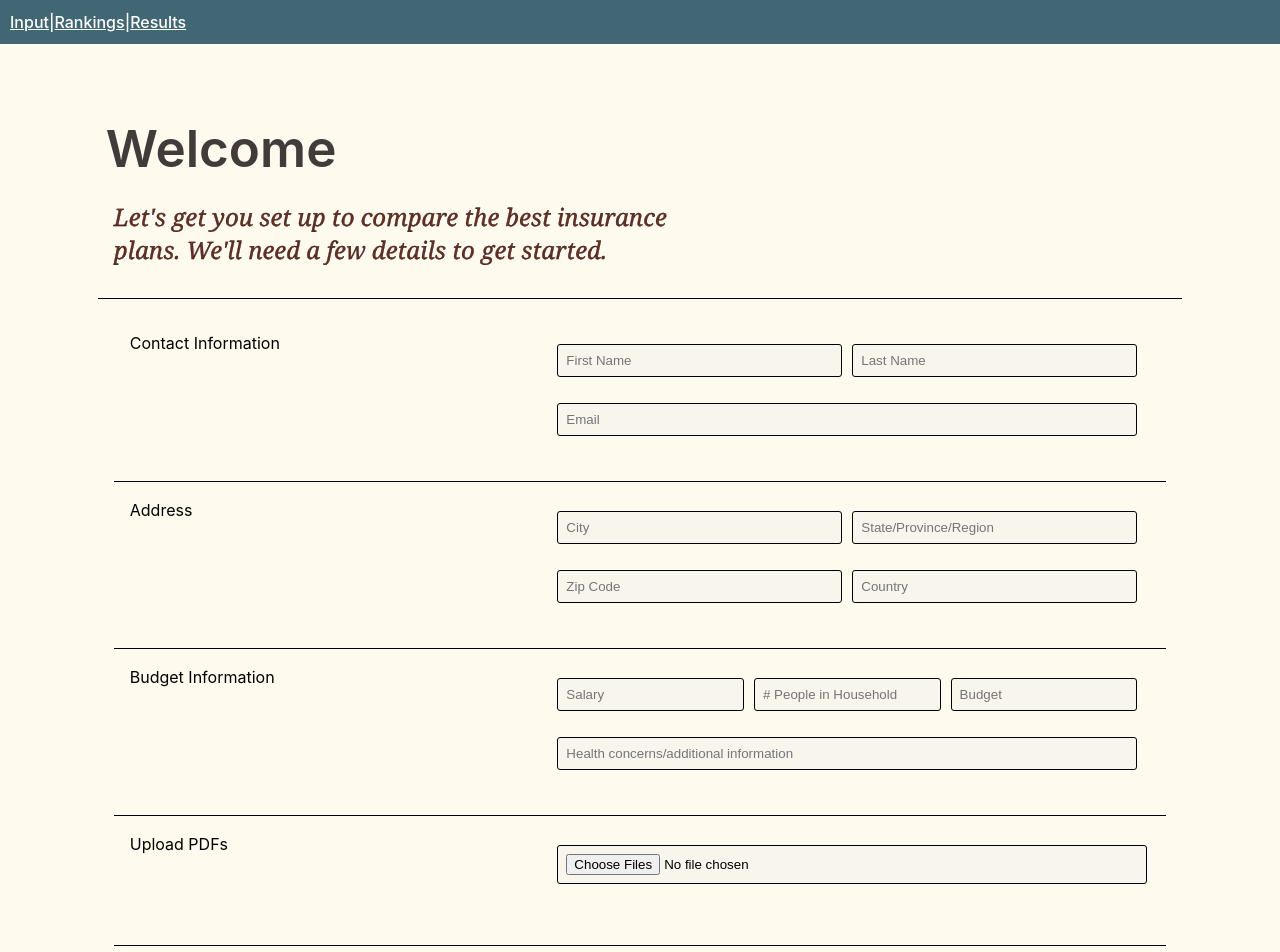
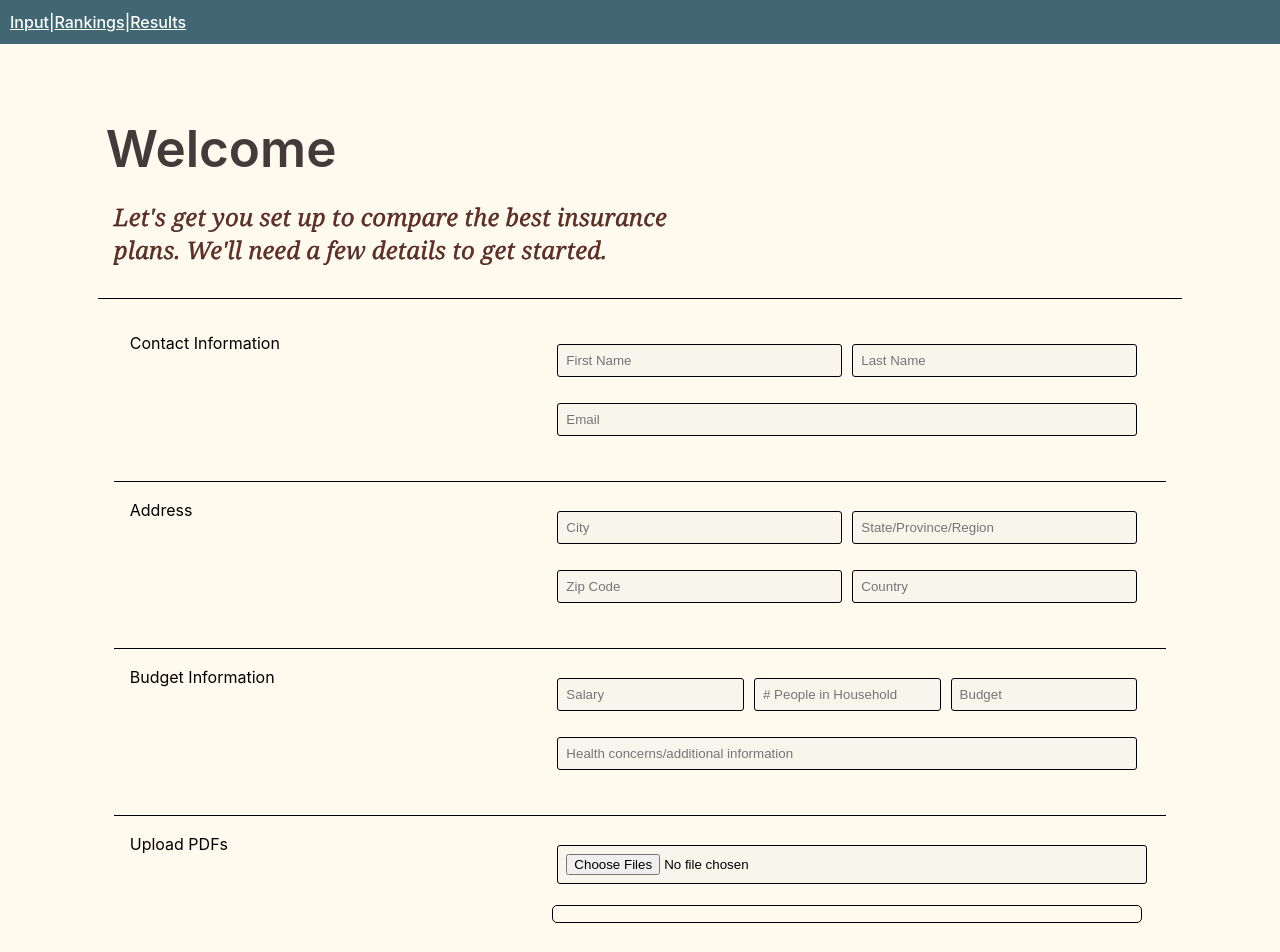
Before and after one commit to riasingh125/forge-spring25-software, a React (Vite) app in the folder frontend/: page /input in a window 1280 px wide. Shown: the top 952 px of the page. Built offline with nearby package versions, Linux system fonts and the light colour scheme.

Commit message:
added css for uploading files

```diff
--- a/frontend/src/App.tsx
+++ b/frontend/src/App.tsx
@@ -28,7 +28,6 @@ function App() {
       <Router>
         <Navbar></Navbar>
         <Routes>
-
           <Route path="/input" element={<Input results={results} setResults={setResults}/>} />
           <Route path="/rankings" element={<Rankings results={results} setResults={setResults}/>} />
           <Route path="/results" element={<Results results={results} setResults={setResults}/>} />
--- a/frontend/src/components/FileUpload.tsx
+++ b/frontend/src/components/FileUpload.tsx
@@ -1,7 +1,8 @@
 import React, { useState } from "react";
+import styles from "./FileUploadStyles.module.css";
 
 const FileUpload = () => {
-  const [files, setFiles] = useState<File[]>([]); // Define state as an array of File objects
+  const [files, setFiles] = useState<File[]>([]);
 
   const handleFileChange = (event: React.ChangeEvent<HTMLInputElement>) => {
     const newFiles = event.target.files ? Array.from(event.target.files) : [];
@@ -17,9 +18,11 @@ const FileUpload = () => {
         multiple
         onChange={handleFileChange}
       />
-      <menu>
+      <menu className={styles.menuContainer}>
         {files.map((file, index) => (
-          <li key={index}>{file.name}</li>
+          <ol key={index} className={styles.menuItem}>
+            {file.name}
+          </ol>
         ))}
       </menu>
     </div>
--- /dev/null
+++ b/frontend/src/components/FileUploadStyles.module.css
@@ -0,0 +1,16 @@
+.menuContainer {
+  border: 0.9px solid black;
+  border-radius: 5px;
+  margin-top: 16px;
+}
+
+.menuItem {
+  text-align: left;
+  font-size: 0.8rem;
+  display: list-item;
+  list-style-position: inside;
+}
+
+.line {
+  border-bottom: 0.9px solid black;
+}
```
